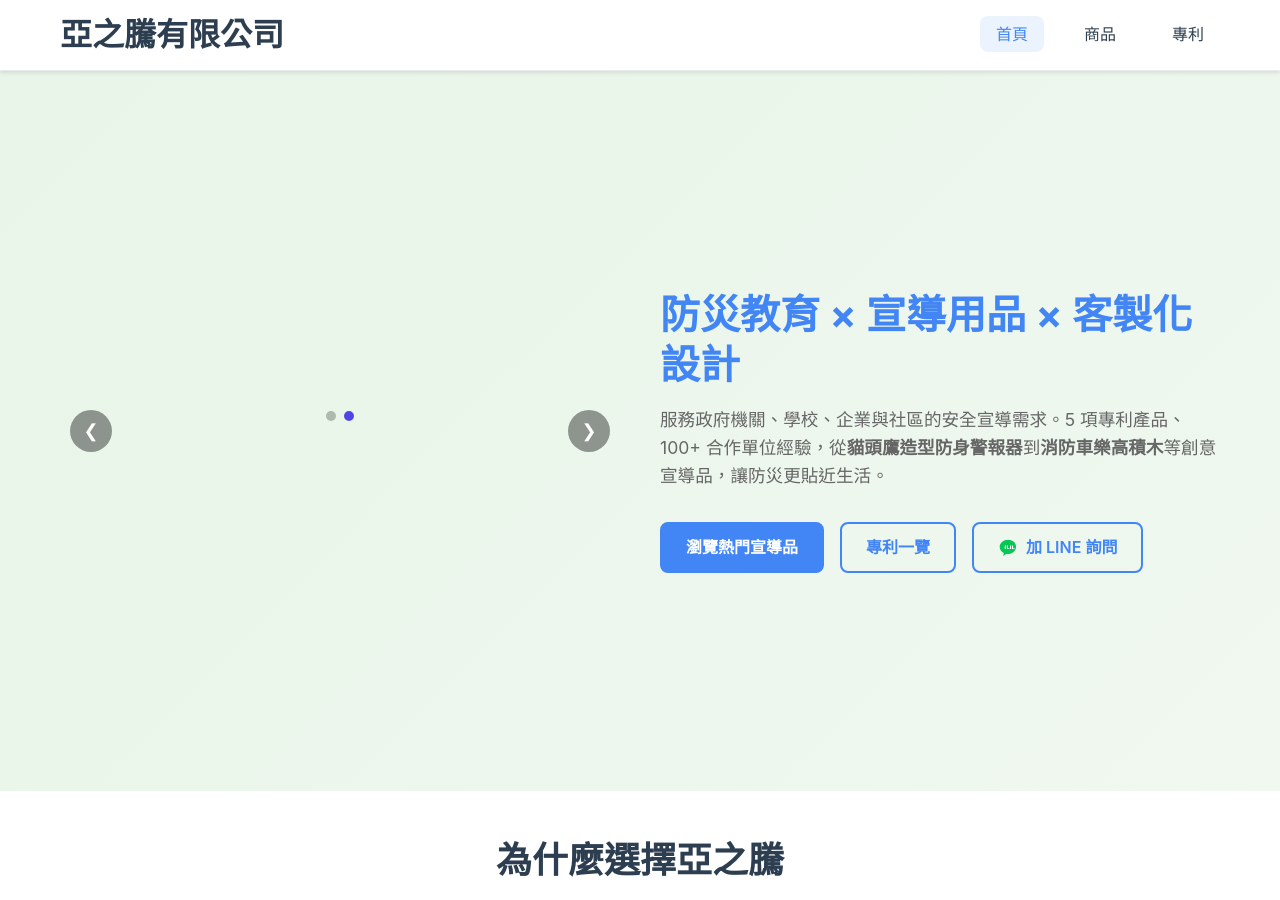
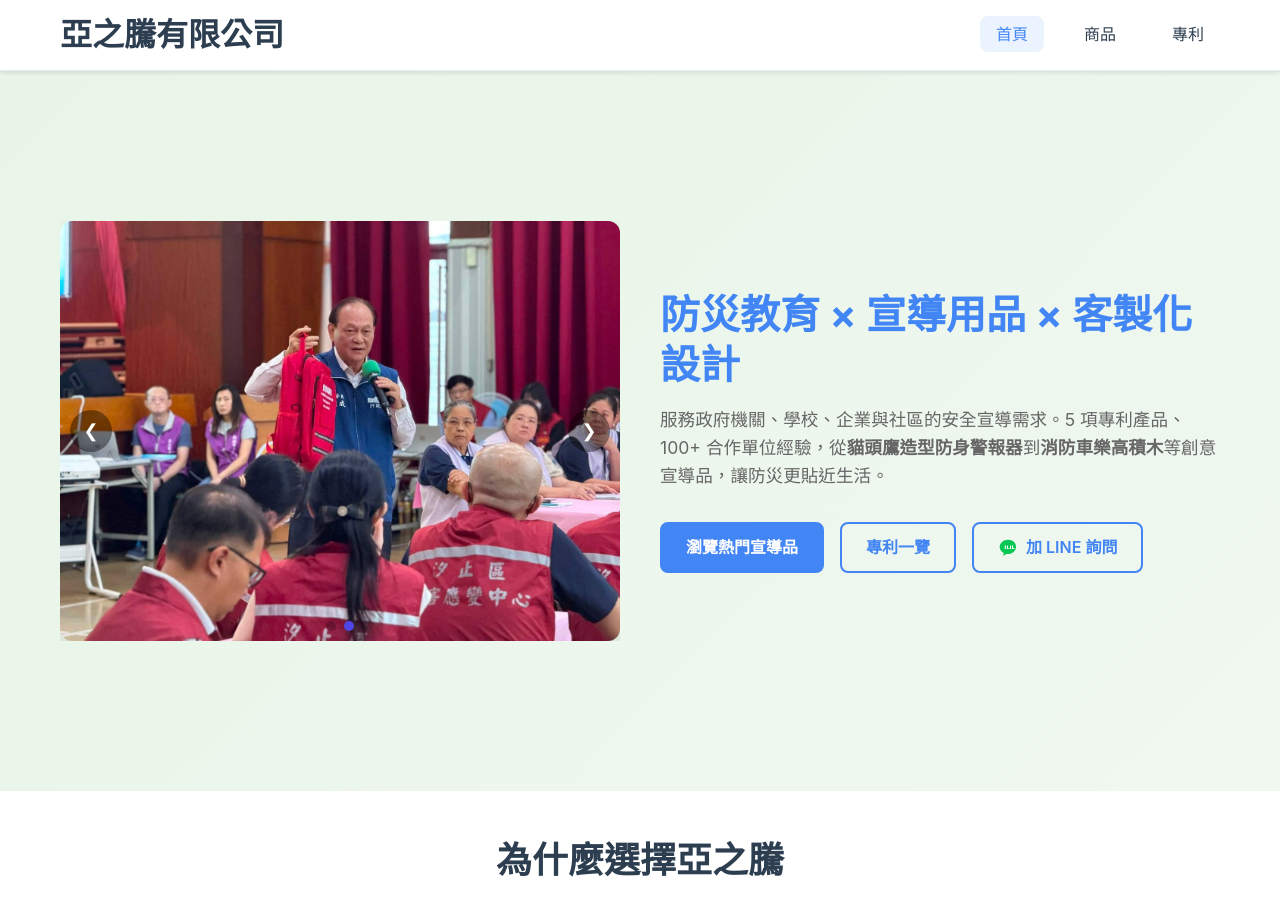
Before and after one commit to jayhsiao0629/oeoe119, a Jekyll site: the page built from index.html, in a window 1280 px wide and 900 px high. Built offline with Jekyll 4.4.1, drawn with Linux system fonts in a browser that asks for light colours.

Commit message:
fix: 移除 slide 的 inline style，解除對 JS class 切換的覆蓋問題

```diff
--- a/index.html
+++ b/index.html
@@ -80,7 +80,7 @@ lcp_sizes: "(max-width: 600px) 90vw, (max-width: 1024px) 60vw, 800px"
                 fetchpriority="high"
                 decoding="async">
             </div>
-            <div class="slide" style="display:none">
+            <div class="slide">
               <img
                 src="{{ '/assets/images/professorshowing_emergency_kit.jpg' | relative_url }}"
                 alt="專業人員示範緊急救援套件使用方式"
```
